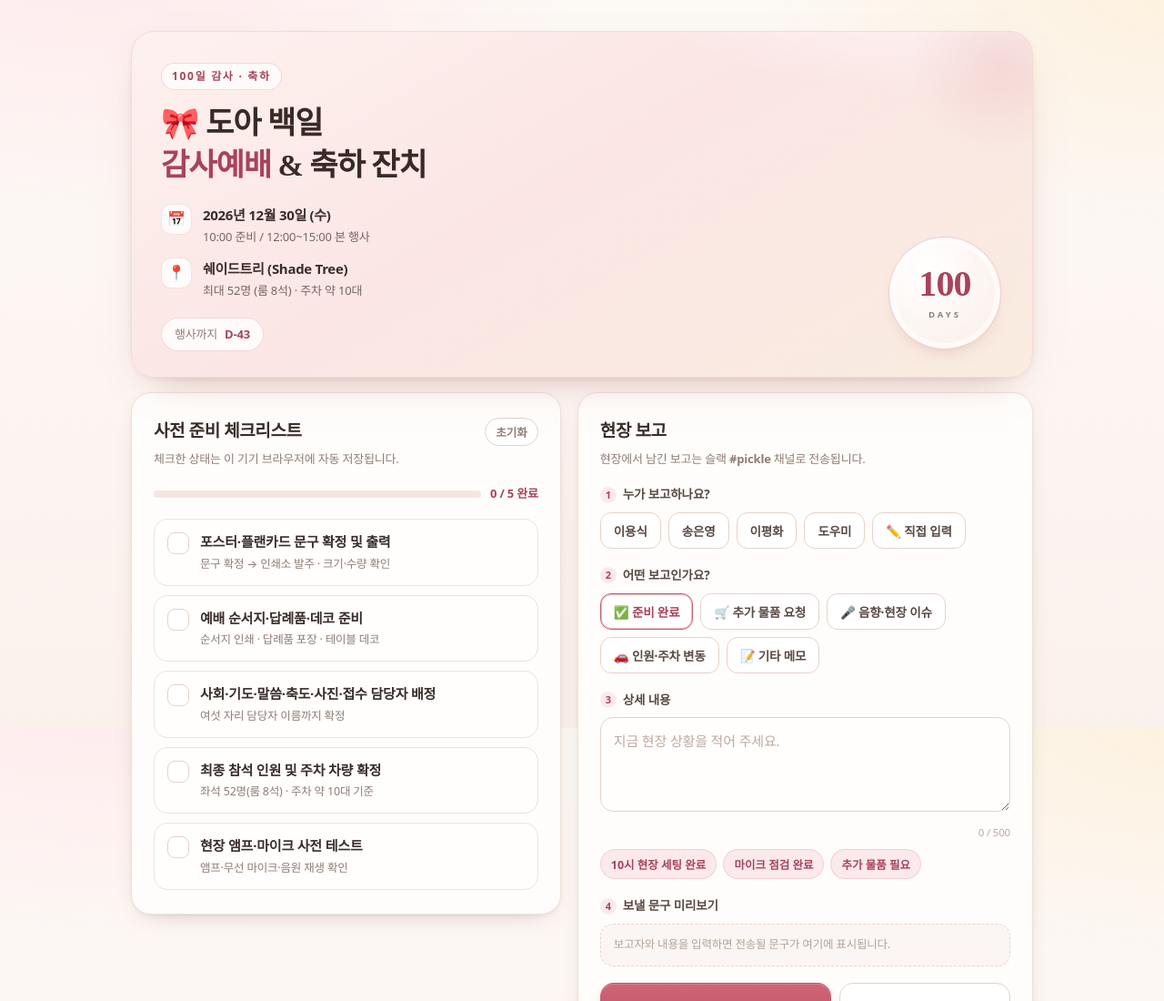
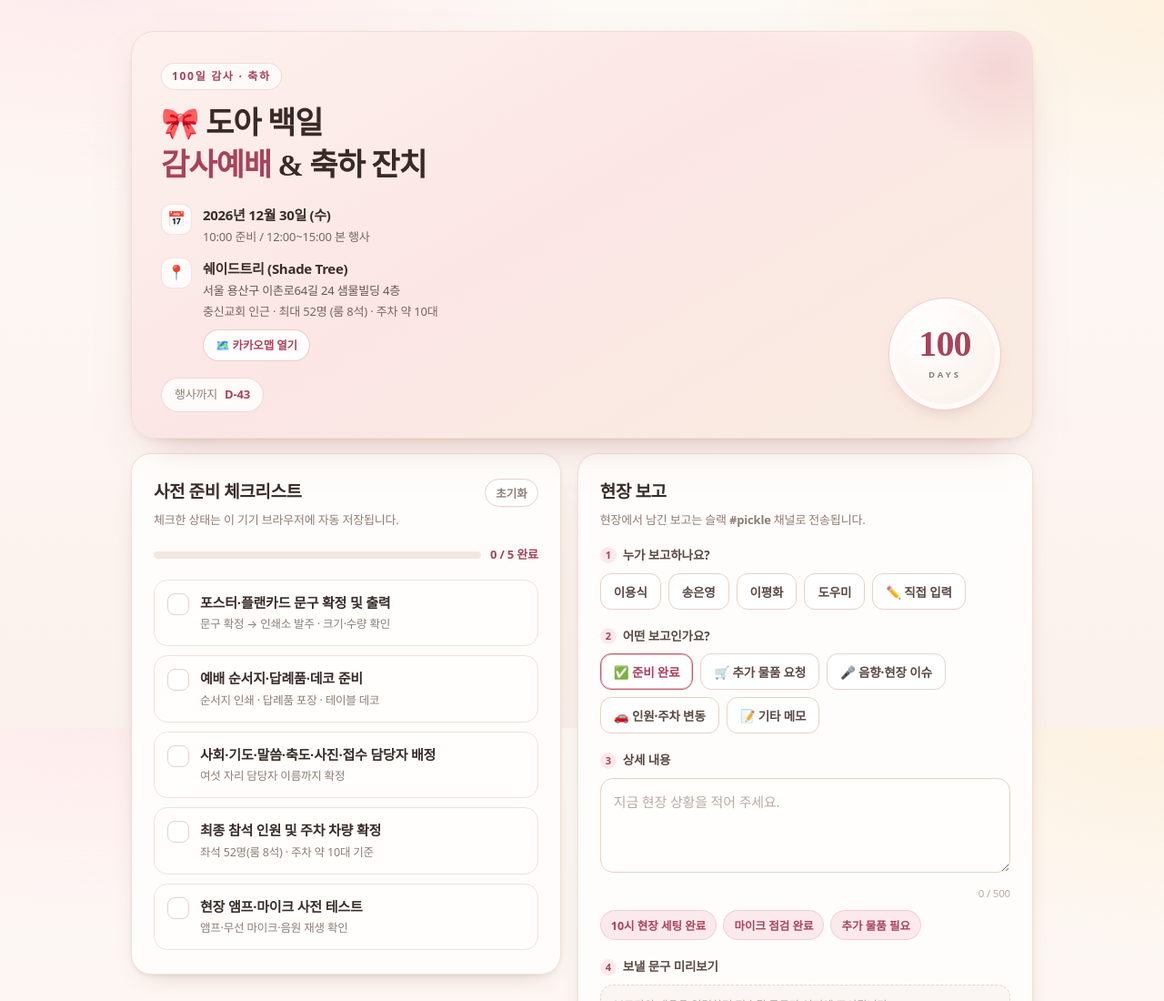
Before and after one commit to jesuswithme/ai-with-me, a plain HTML site: page doa-100/index.html in a window 1280 px wide. Shown: the top 1100 px of the page at 91% size. Drawn offline with Linux system fonts and the light colour scheme.

Commit message:
doa-100: 행사 카드에 쉐이드트리 주소·카카오맵 링크 추가

```diff
--- a/doa-100/index.html
+++ b/doa-100/index.html
@@ -122,6 +122,19 @@
   }
   .mrow b{display:block;font-size:15px;font-weight:700;letter-spacing:-.02em}
   .mrow small{display:block;font-size:13px;color:var(--ink-soft);opacity:.82;margin-top:1px}
+  .mrow small.addr{color:var(--ink-soft);opacity:.92}
+  .map-link{
+    display:inline-flex;align-items:center;gap:5px;
+    margin-top:9px;padding:6px 13px;border-radius:999px;
+    background:rgba(255,255,255,.9);
+    border:1px solid rgba(196,88,107,.3);
+    color:var(--rose-deep);font-size:12.5px;font-weight:700;
+    letter-spacing:-.01em;text-decoration:none;
+    transition:background .16s ease,border-color .16s ease,box-shadow .16s ease,transform .12s ease;
+  }
+  .map-link:hover{background:#fff;border-color:var(--rose);box-shadow:0 6px 16px -12px rgba(150,80,70,.75)}
+  .map-link:active{transform:translateY(1px)}
+  .map-link:focus-visible{outline:2px solid rgba(196,88,107,.55);outline-offset:2px}
   .dday{
     display:inline-flex;align-items:center;gap:8px;
     margin-top:18px;padding:7px 14px;border-radius:999px;
@@ -394,7 +407,9 @@
         <span class="ico" aria-hidden="true">📍</span>
         <div>
           <b>쉐이드트리 (Shade Tree)</b>
-          <small>최대 52명 (룸 8석) · 주차 약 10대</small>
+          <small class="addr">서울 용산구 이촌로64길 24 샘물빌딩 4층</small>
+          <small>충신교회 인근 · 최대 52명 (룸 8석) · 주차 약 10대</small>
+          <a class="map-link" href="https://place.map.kakao.com/12013568" target="_blank" rel="noopener noreferrer">🗺️ 카카오맵 열기</a>
         </div>
       </div>
     </div>
```
